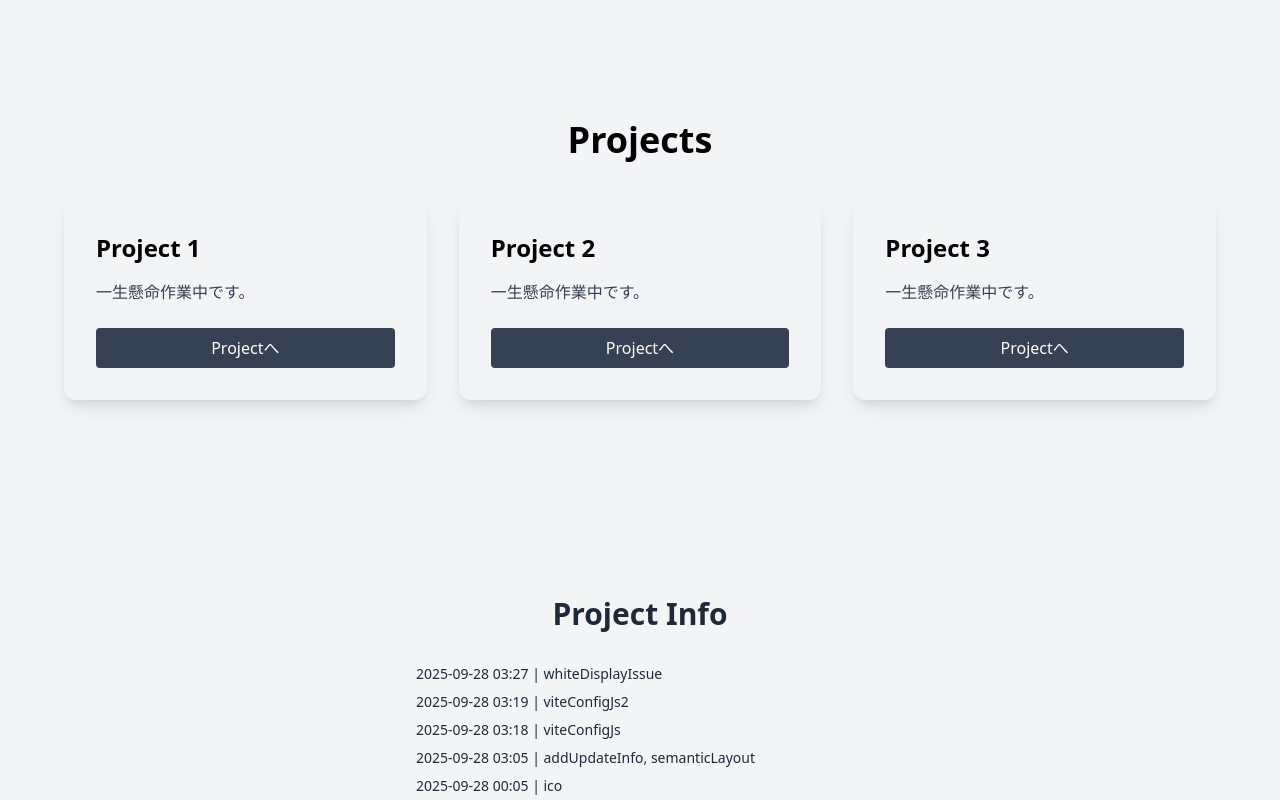
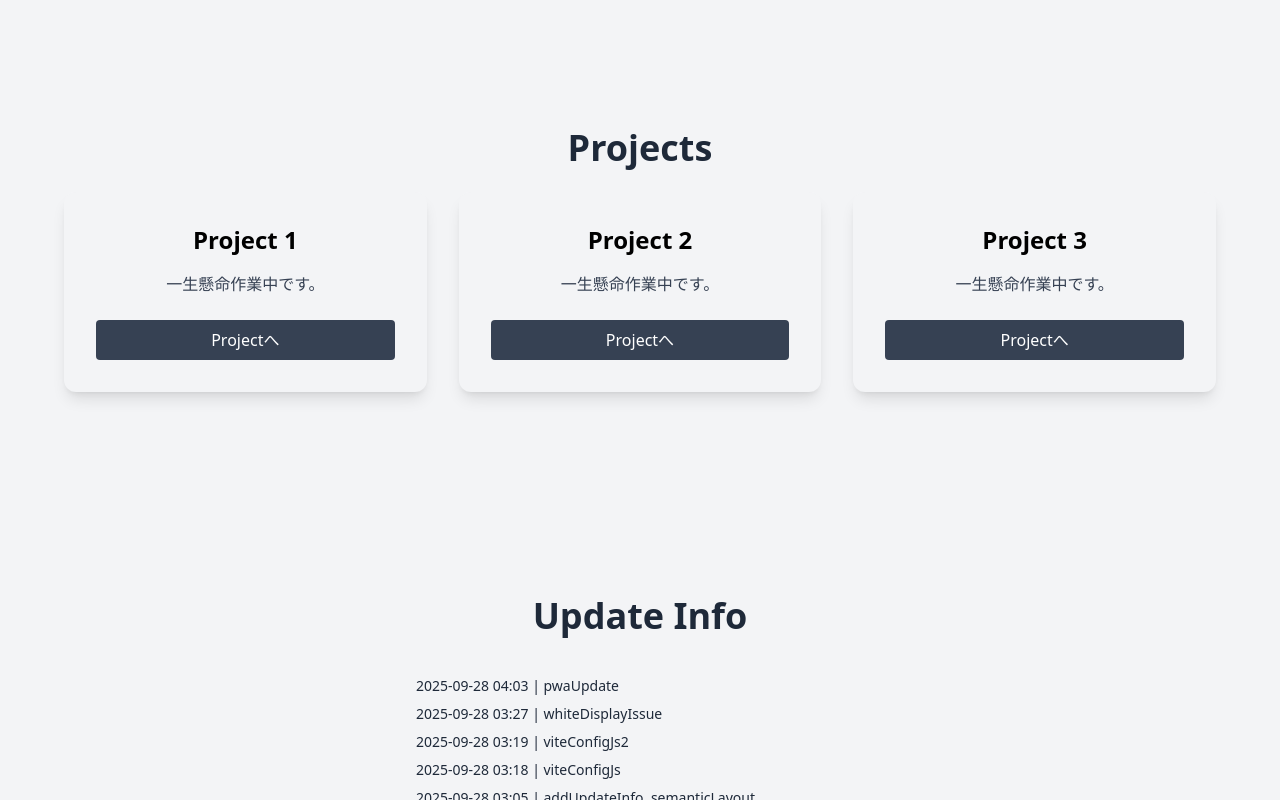
Before and after one commit to sungkeunipnida/my-portfolio, a React (Vite) app: page / in a window 1280 px wide. Shown: the part 1500-2300 px from the top of the page. Built offline with nearby package versions, Linux system fonts and the light colour scheme.

Commit message:
addUpdateInfoInHeader

```diff
--- a/src/components/Header.jsx
+++ b/src/components/Header.jsx
@@ -27,7 +27,7 @@ function Header() {
       }`}
     >
       <h1 className="text-xl font-bold">sungkeun</h1>
-      <nav className="space-x-4">
+      <nav className="space-x-5">
         <a href="#home" className="hover:text-blue-400">
           Home
         </a>
@@ -36,6 +36,9 @@ function Header() {
         </a>
         <a href="#projects" className="hover:text-blue-400">
           Projects
+        </a>
+        <a href="#update-info" className="hover:text-blue-400">
+          Update Info
         </a>
         <a href="#contact" className="hover:text-blue-400">
           Contact
--- a/src/components/Projects.jsx
+++ b/src/components/Projects.jsx
@@ -1,8 +1,8 @@
 function Projects() {
   return (
-    <div className="scroll-mt-20">
+    <div className="text-center scroll-mt-20">
       {/* 제목 */}
-      <h2 className="text-3xl md:text-4xl font-bold text-center mb-10">
+      <h2 className="text-3xl sm:text-4xl font-bold mb-6 text-gray-800">
         Projects
       </h2>
 
--- a/src/components/UpdateInfo.jsx
+++ b/src/components/UpdateInfo.jsx
@@ -16,8 +16,8 @@ function UpdateInfo() {
   return (
     <div className="text-center scroll-mt-20">
       {/* 제목 */}
-      <h2 className="text-2xl sm:text-3xl font-bold mb-4 text-gray-800">
-        Project Info
+      <h2 className="text-3xl sm:text-4xl font-bold mb-6 text-gray-800">
+        Update Info
       </h2>
 
       {/* 로그 영역 (정사각형 박스) */}
```
Also changed, not shown: public/lastupdate.txt.
